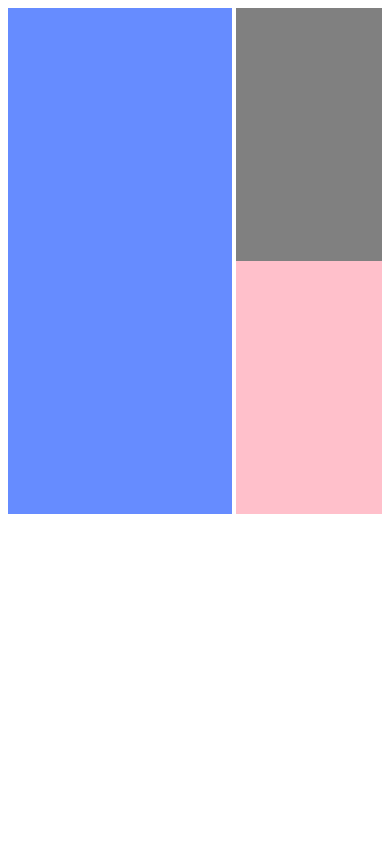
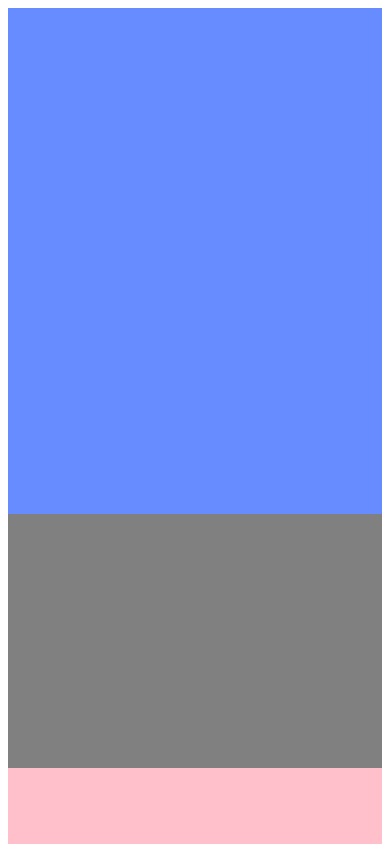
Before and after one commit to christinetacha/mondrian-layout, a plain HTML site: page index.html in a window 390 px wide. Shown: the top 844 px of the page. Drawn offline with Linux system fonts and the light colour scheme.

Commit message:
make smaller content boxes float bottom under 400px

```diff
--- a/css/styles.css
+++ b/css/styles.css
@@ -52,15 +52,18 @@ body {
 
 @media only screen and (max-width: 400px) {
   #bigBox1 {
-    max-width: 80%;
-    max-height: 60vh;
+    width: 100%;
+    max-height: 59%;
+    float: none;
   }
   #smallBox1 {
-    max-width: 80%;
+    width: 100%;
     max-height: 40vh;
+    float: none;
   }
   #smallBox2 {
-    max-width: 80%;
+    width: 100%;
     max-height: 40vh;
+    float: none;
   }
 }
```
